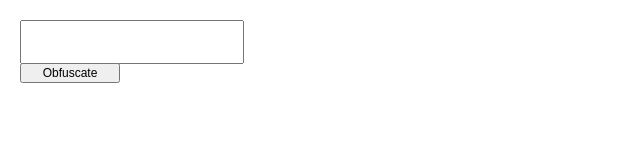
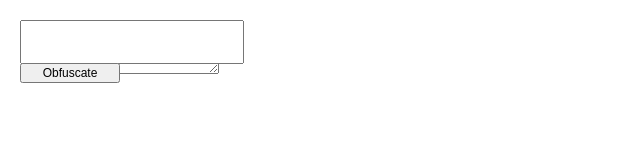
Before and after one commit to 180sxc/obfuscate, a plain HTML site: page index.html in a window 1280 px wide. Shown: the full height of the page, 0-640 px from the left. Drawn offline with nearby package versions, Linux system fonts and the light colour scheme; a web font is replaced by a local one.

Commit message:
Update index.html

```diff
--- a/index.html
+++ b/index.html
@@ -11,5 +11,6 @@
 <body>
   <input type="text" id="mainInput"></input>
   <button id="start">Obfuscate</button>
+  <textarea id="mainOutput"></textarea>
 </body>
 </html>
```
